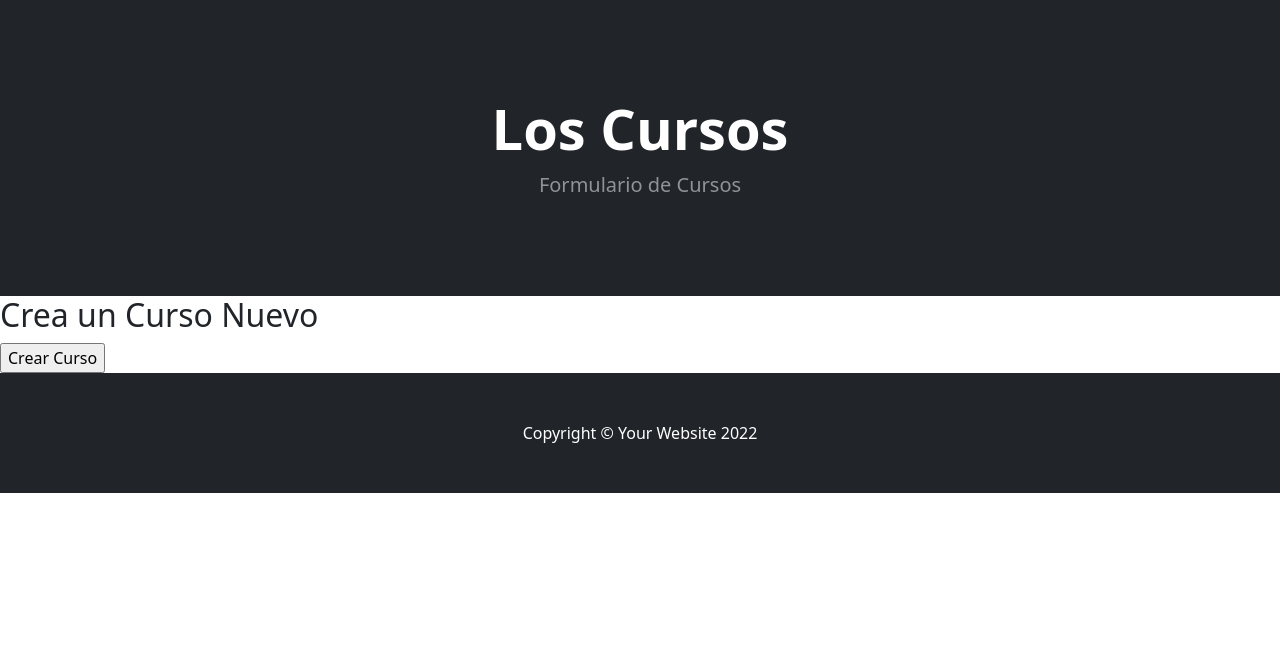
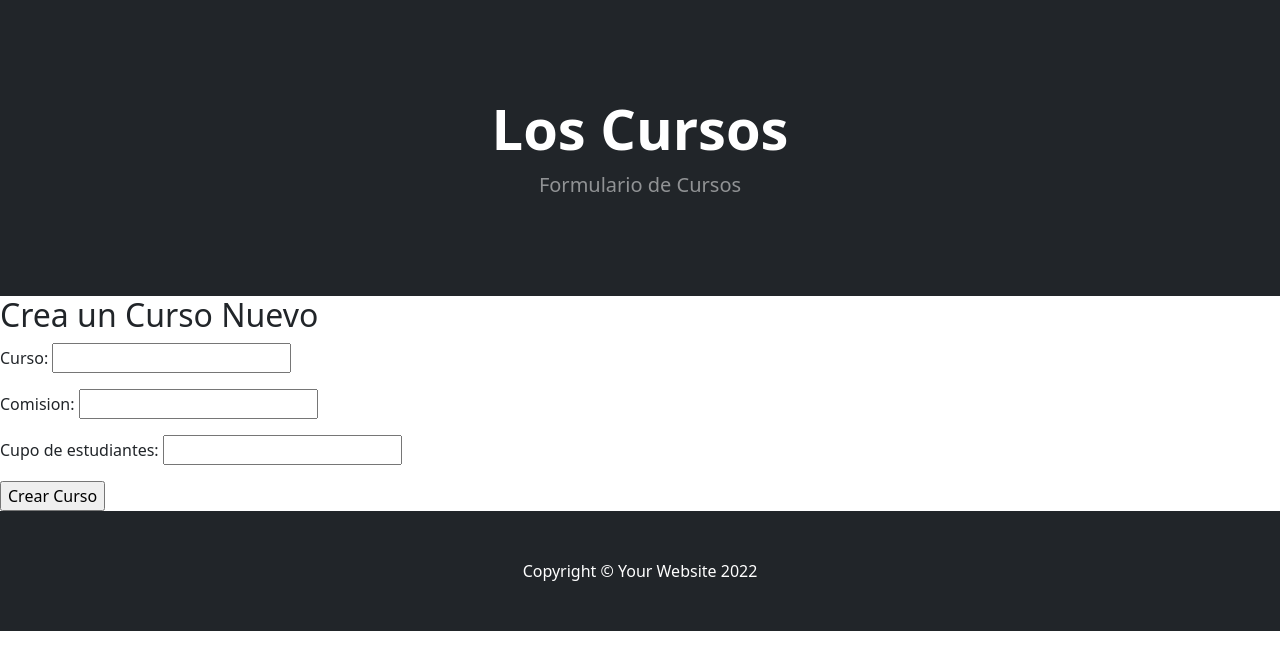
Before and after one commit to MartinCapocasale/ProyectoCursos, a Django app: page /crear_curso/ in a window 1280 px wide. Shown: the part 57-727 px from the top of the page. Run offline with Django 4.2, Linux system fonts and the light colour scheme; some libraries are stand-ins or nearby versions.

Commit message:
se crea buscar_comision.html y form.py

```diff
--- /dev/null
+++ b/ProyectoCursos/ProyectoCursosApp/forms.py
@@ -0,0 +1,7 @@
+from django import forms
+
+class NuevoCurso(forms.Form):
+
+    nombre_curso = forms.CharField(max_length=30, label = "Curso:")
+    comision_curso = forms.IntegerField(min_value=0, label= "Comision:")
+    cantidad_maxima_de_personas_curso = forms.IntegerField(min_value=1, label="Cupo de estudiantes:")
--- a/ProyectoCursos/ProyectoCursosApp/templates/ProyectoCursosApp/cursos.html
+++ b/ProyectoCursos/ProyectoCursosApp/templates/ProyectoCursosApp/cursos.html
@@ -17,6 +17,7 @@ Lo mejores Cursos
 {% block contenidoPagina%}
     <!-- Section-->
     <section class="py-5">
+        <a href="{%url 'crear_curso'  %}">+Crear Nuevo Curso</a>
         {%for curso in cursos%}
             <div class="container px-4 px-lg-5 mt-5">
                 <div class="row">
--- a/ProyectoCursos/ProyectoCursosApp/urls.py
+++ b/ProyectoCursos/ProyectoCursosApp/urls.py
@@ -6,5 +6,6 @@ urlpatterns = [
     path('cursos/', cursos, name="cursos"),
     path('eventos/', eventos, name="eventos"),
     path('crear_curso/', crear_curso, name="crear_curso"),
+    path('buscar_comision/', buscar_comision, name="buscar_comision"),
     #path('base/', base),
 ]
--- a/ProyectoCursos/ProyectoCursosApp/views.py
+++ b/ProyectoCursos/ProyectoCursosApp/views.py
@@ -1,6 +1,7 @@
 from django.shortcuts import redirect, render
 from django.http import HttpResponse
 from .models import *
+from .forms import *
 
 
 # Create your views here.
@@ -24,11 +25,31 @@ def base(request):
 def crear_curso(request):
     #Post
     if request.method == "POST":
-        info_formulario = request.POST
-        curso = Curso(nombre_curso = info_formulario["nombre_curso"],comision_curso = int(info_formulario["comision_curso"]),cantidad_maxima_de_personas_curso = int(info_formulario["cantidad_maxima_de_personas_curso"]))
+        formulario = NuevoCurso(request.POST)
 
-        curso.save()
-        return redirect("cursos")#te redirecciono a la pagina de inicio
+        if formulario.is_valid():
+            info_curso = formulario.cleaned_data
+
+            curso = Curso(nombre_curso = info_curso["nombre_curso"],comision_curso = int(info_curso["comision_curso"]),cantidad_maxima_de_personas_curso = int(info_curso["cantidad_maxima_de_personas_curso"]))
+
+            curso.save()#guardamos en la bdd
+
+            return redirect("cursos")#te redirecciono a la pagina de inicio
+        else:
+            return render(request,"ProyectoCursosApp/formulario_curso.html",{"form":formularioVacio})
+
     #Get y otros
     else:
-        return render(request,"ProyectoCursosApp/formulario_curso.html",{})
+        formularioVacio = NuevoCurso()
+        return render(request,"ProyectoCursosApp/formulario_curso.html",{"form":formularioVacio})
+
+
+def buscar_comision(request):
+    if request.method == "POST":
+        comision = request.POST["comision_curso"]
+        comisiones = Curso.objects.filter(comision_curso__icontains=comision)
+        return render(request,"ProyectoCursosApp/buscar_comision.html",{"comisiones":comisiones})
+
+    else:
+        comisiones = []
+        return render(request,"ProyectoCursosApp/buscar_comision.html",{"comisiones":comisiones})
```
Also changed, not shown: ProyectoCursos/ProyectoCursosApp/templates/ProyectoCursosApp/buscar_comision.html (added, +37 -0 lines), ProyectoCursos/db.sqlite3.
